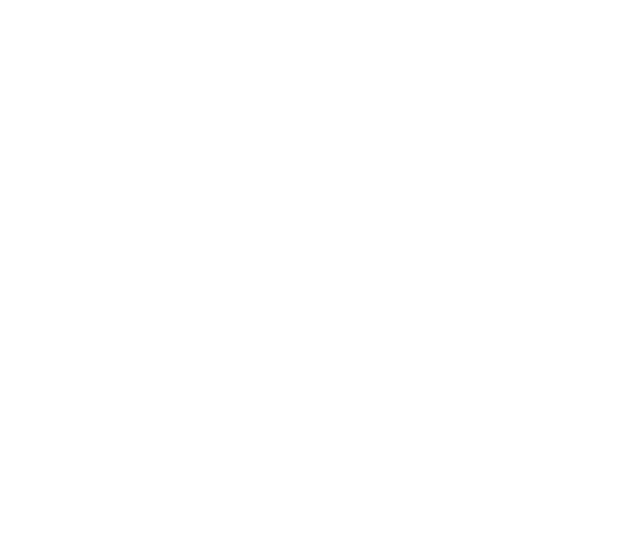
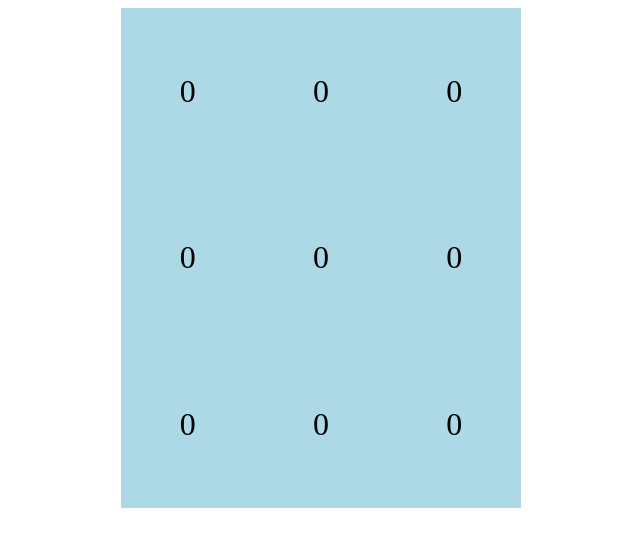
Before and after one commit to Basher113/odin-tic-tac-toe, a plain HTML site: page index.html in a window 1280 px wide. Shown: the whole page, without its empty margins (319-959 px from the left). Drawn offline with Linux system fonts and the light colour scheme.

Commit message:
Create function responsible for DOM manipulation
- Add simple UI for the game

```diff
--- a/index.html
+++ b/index.html
@@ -7,7 +7,11 @@
     <link rel="stylesheet" href="styles.css">
 </head>
 <body>
+    <div class="container">
+        <div class="box">
 
+        </div>
+    </div>
     <script src="script.js"></script>
 </body>
 </html>
--- a/script.js
+++ b/script.js
@@ -62,19 +62,36 @@ function GameController() {
 
     const playRound = (row, column) => {
 
-        const picked = board.pickCell(row, column, getActivePlayer());
+        const picked = board.pickCell(row, column,activePlayer);
 
         // stop if the cell is not available
         if (!picked) return;
-
         switchPlayer();
         board.printBoard();
     }
 
-    return {playRound};
+
+    return {playRound, getActivePlayer};
 }
 
-const game = GameController();
-game.playRound(1, 1);
-game.playRound(1, 1);
-game.playRound(1, 2)
+function ScreenController() {
+    const boxDiv = document.querySelector(".box");
+    const board = GameBoard();
+
+    const updateScreen = () => {
+
+        board.getBoard().forEach(row => {
+            row.forEach(cell => {
+                const cellDiv = document.createElement("div");
+                cellDiv.classList.add("cell");
+                cellDiv.textContent = cell;
+                boxDiv.appendChild(cellDiv);
+            })
+        })
+    }
+
+    // initilize updating screen
+    updateScreen();
+}
+
+ScreenController();
--- a/styles.css
+++ b/styles.css
@@ -0,0 +1,20 @@
+.container {
+    display: flex;
+    justify-content: center;
+}
+
+.box {
+    background-color: lightblue;
+    width: 400px;
+    height: 500px;
+    display: grid;
+    grid-template-columns: repeat(3, 1fr);
+    grid-template-rows: repeat(3, 1fr);
+    justify-content: center;
+    align-items: center;
+}
+
+.cell {
+    margin: 0 auto;
+    font-size: 2rem;
+}
```
